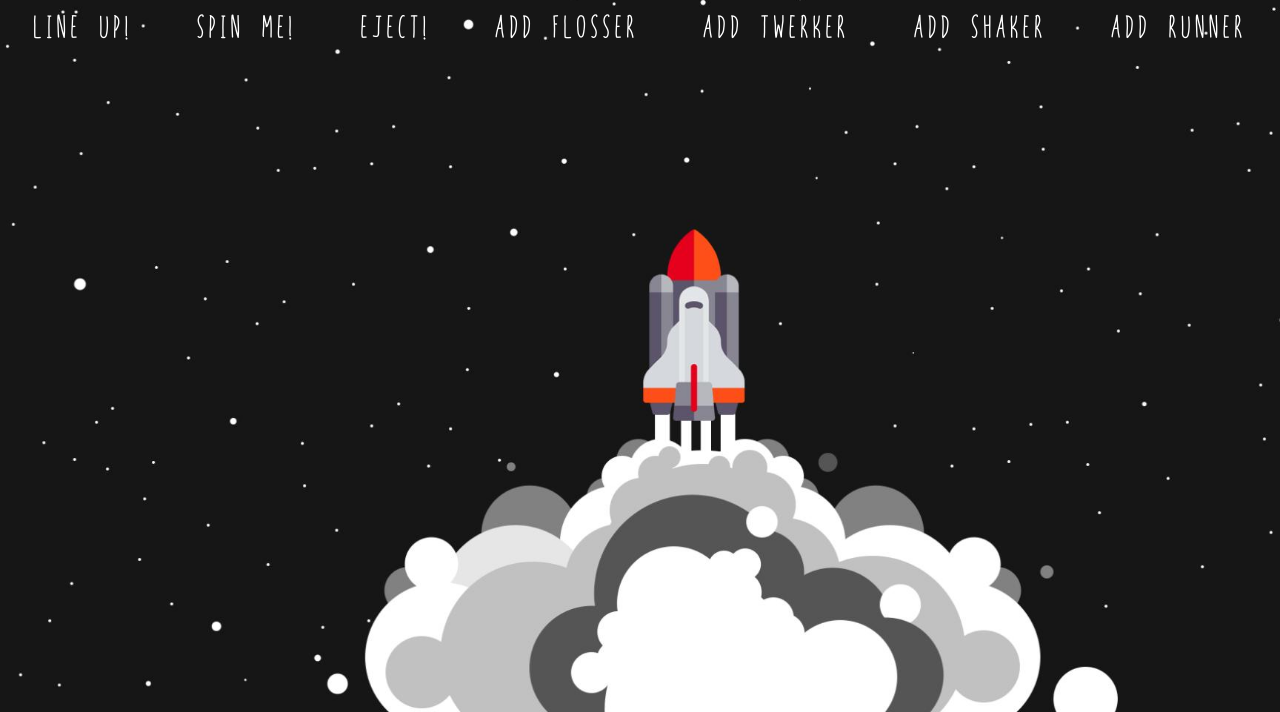
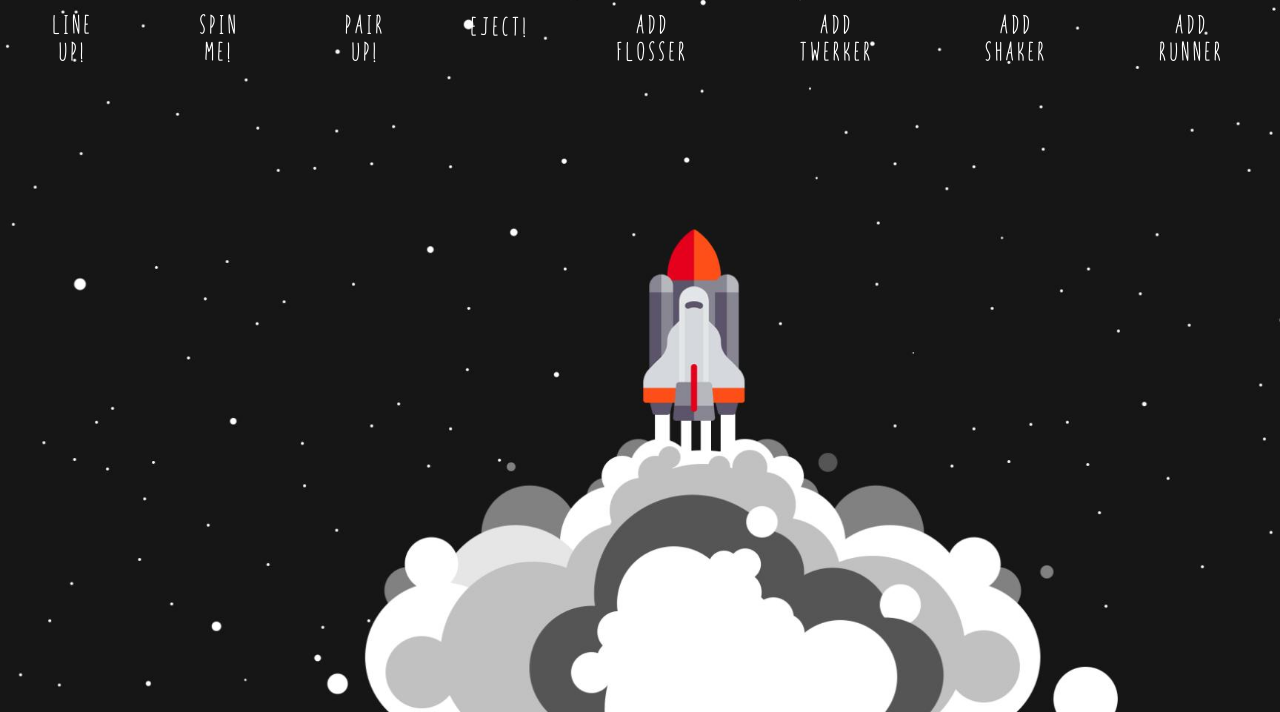
Before and after one commit to willtrinh/subclass-dance-party, a website: page dancefloor.html in a window 1280 px wide. Shown: the part 88-800 px from the top of the page. Drawn offline with nearby package versions, Linux system fonts and the light colour scheme.

```diff
--- a/dancefloor.html
+++ b/dancefloor.html
@@ -5,14 +5,12 @@
     <link rel="stylesheet" type="text/css" href="styles.css" />
     <link rel="icon" href="assets/icon.png" type="image/gif" sizes="16x16">
     <script src="https://cdnjs.cloudflare.com/ajax/libs/jquery/3.5.1/jquery.js"></script>
-    <!-- DANCERS START -->
     <script src="src/dancer.js"></script>
     <script src="src/blinkyDancer.js"></script>
     <script src="src/flossDancer.js"></script>
     <script src="src/wiggleDancer.js"></script>
     <script src="src/shakerDancer.js"></script>
     <script src="src/runningDancer.js"></script>
-    <!-- DANCERS END -->
   </head>
   <body>
     <span class="title">
@@ -25,14 +23,13 @@
     <div class="topbar">
       <button class="btn lineUpButton">Line Up!</button>
       <button class="btn spinMeButton">Spin Me!</button>
+      <button class="btn pairButton">Pair Up!</button>
       <button class="btn ejectButton">Eject!</button>
-      <!-- <button class="btn addDancerButton" data-dancer-maker-function-name="BlinkyDancer">Blink</button> -->
       <button class="btn addDancerButton" data-dancer-maker-function-name="FlossDancer">Add Flosser</button>
       <button class="btn addDancerButton" data-dancer-maker-function-name="WiggleDancer">Add Twerker</button>
       <button class="btn addDancerButton" data-dancer-maker-function-name="ShakerDancer">Add Shaker</button>
       <button class="btn addDancerButton" data-dancer-maker-function-name="RunningDancer">Add Runner</button>
     </div>
-
     <script src="src/init.js"></script>
   </body>
 </html>
--- a/styles.css
+++ b/styles.css
@@ -31,7 +31,7 @@
   text-align: center;
   text-decoration: none;
   display: inline-block;
-  font-size: 30px;
+  font-size: 25px;
   letter-spacing: .15em;
 }
 .btn:hover {
```
